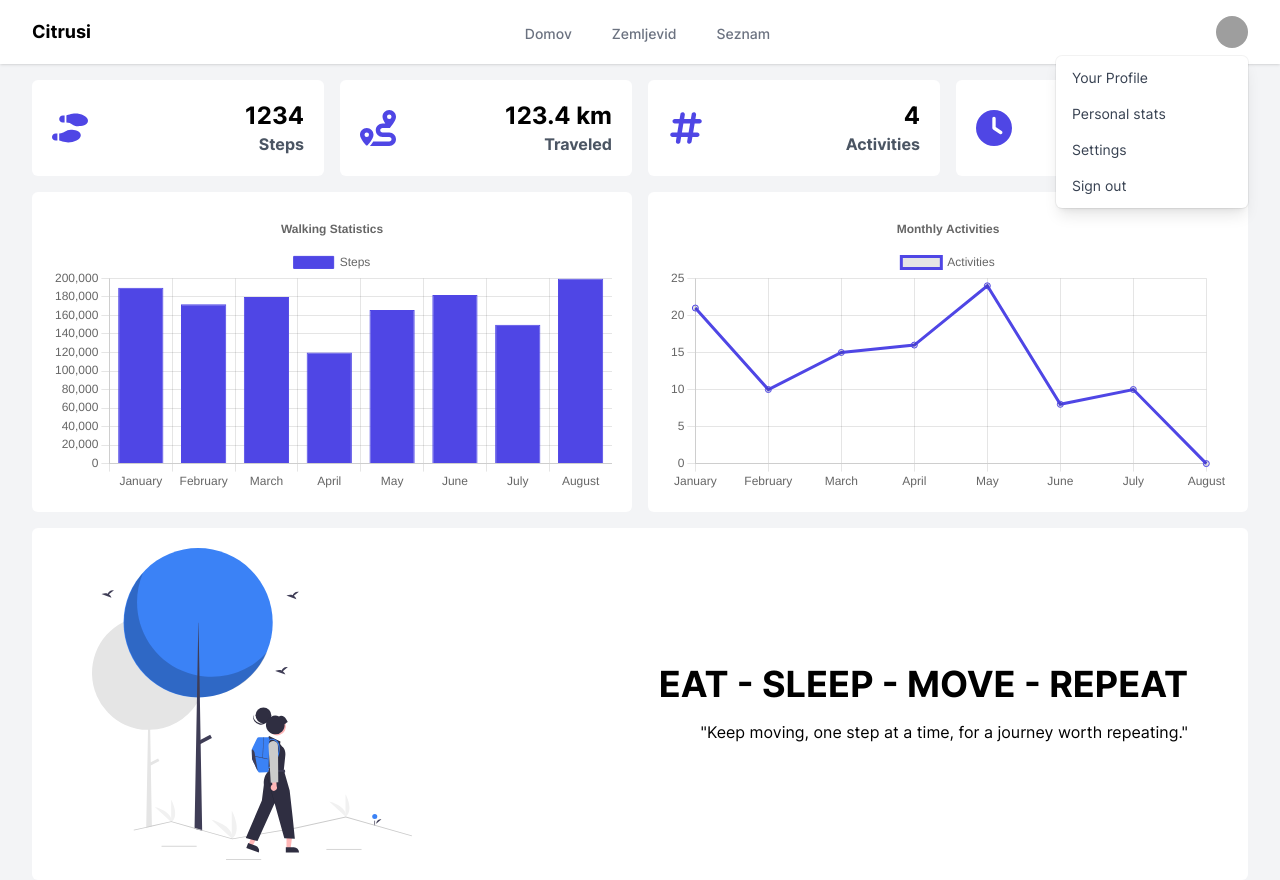
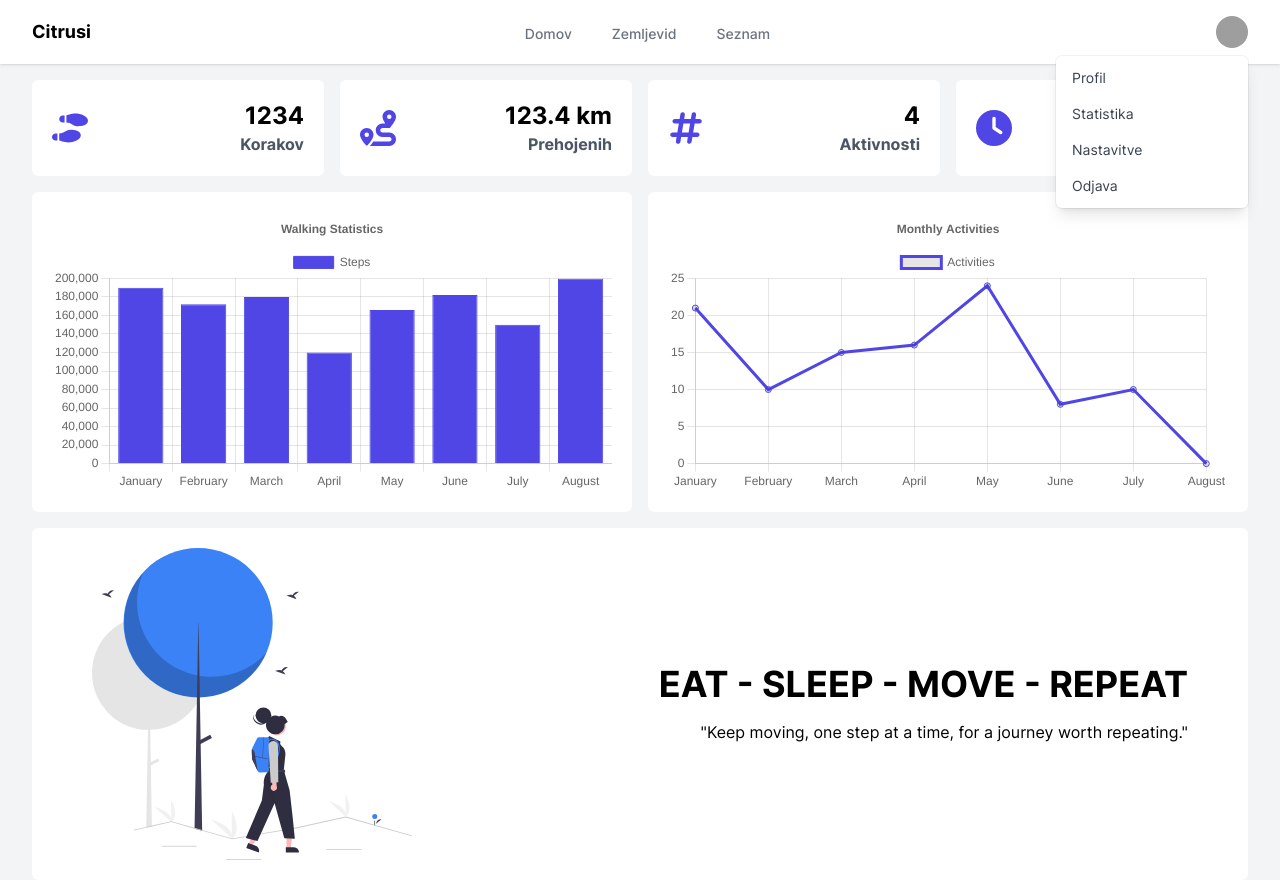
Before and after one commit to zanlah/citrusi_WEB, a React (Vite) app: page /statistics in a window 1280 px wide. Both pictures are taken after a click on the button "Open user menu". Built offline with nearby package versions, Linux system fonts and the light colour scheme; grey boxes are pictures that could not be loaded.

Commit message:
KAN-8 route details

```diff
--- a/src/components/Navbar.tsx
+++ b/src/components/Navbar.tsx
@@ -96,10 +96,10 @@ export default function Navbar() {
                                             <Menu.Item>
                                                 {({ active }) => (
                                                     <a
-                                                        href="#"
+                                                        href="/"
                                                         className={classNames(active ? 'bg-gray-100' : '', 'block px-4 py-2 text-sm text-gray-700')}
                                                     >
-                                                        Your Profile
+                                                        Profil
                                                     </a>
                                                 )}
                                             </Menu.Item>
@@ -109,27 +109,27 @@ export default function Navbar() {
                                                         href="/statistics"
                                                         className={classNames(active ? 'bg-gray-100' : '', 'block px-4 py-2 text-sm text-gray-700')}
                                                     >
-                                                        Personal stats
+                                                        Statistika
                                                     </a>
                                                 )}
                                             </Menu.Item>
                                             <Menu.Item>
                                                 {({ active }) => (
                                                     <a
-                                                        href="#"
+                                                        href="/"
                                                         className={classNames(active ? 'bg-gray-100' : '', 'block px-4 py-2 text-sm text-gray-700')}
                                                     >
-                                                        Settings
+                                                        Nastavitve
                                                     </a>
                                                 )}
                                             </Menu.Item>
                                             <Menu.Item>
                                                 {({ active }) => (
                                                     <a
-                                                        href="#"
+                                                        href="/"
                                                         className={classNames(active ? 'bg-gray-100' : '', 'block px-4 py-2 text-sm text-gray-700')}
                                                     >
-                                                        Sign out
+                                                        Odjava
                                                     </a>
                                                 )}
                                             </Menu.Item>
--- a/src/components/Statistics_layout.tsx
+++ b/src/components/Statistics_layout.tsx
@@ -12,28 +12,28 @@ const Statistics_layout = () => {
                     <FaShoePrints className="text-4xl text-indigo-600" />
                     <div className="text-right">
                         <p className="text-2xl font-bold">1234</p>
-                        <p className="text-gray-600 font-bold">Steps</p>
+                        <p className="text-gray-600 font-bold">Korakov</p>
                     </div>
                 </div>
                 <div className="bg-white rounded-md p-5 flex items-center justify-between">
                     <FaRoute className="text-4xl text-indigo-600" />
                     <div className="text-right">
                         <p className="text-2xl font-bold">123.4 km</p>
-                        <p className="text-gray-600 font-bold">Traveled</p>
+                        <p className="text-gray-600 font-bold">Prehojenih</p>
                     </div>
                 </div>
                 <div className="bg-white rounded-md p-5 flex items-center justify-between">
                     <FaHashtag className="text-4xl text-indigo-600" />
                     <div className="text-right">
                         <p className="text-2xl font-bold">4</p>
-                        <p className="text-gray-600 font-bold">Activities</p>
+                        <p className="text-gray-600 font-bold">Aktivnosti</p>
                     </div>
                 </div>
                 <div className="bg-white rounded-md p-5 flex items-center justify-between">
                     <FaClock className="text-4xl text-indigo-600" />
                     <div className="text-right">
                         <p className="text-2xl font-bold">1h 40min</p>
-                        <p className="text-gray-600 font-bold">Time</p>
+                        <p className="text-gray-600 font-bold">Akvtivnih</p>
                     </div>
                 </div>
             </div>
--- a/src/pages/dashboard/mapPage.tsx
+++ b/src/pages/dashboard/mapPage.tsx
@@ -8,6 +8,7 @@ import {
     SheetContent,
     SheetHeader,
     SheetTitle,
+    SheetDescription,
 } from "@/components/ui/sheet"
 /*
 const AnyReactComponent = ({ text }: any) => <div className="absolute translate-x-1/2 rounded-md h-5 w-5 text-blue bg-red-500">{text}</div>;
@@ -82,6 +83,24 @@ const MapPage = () => {
             })
             .catch(error => console.error('Error fetching routes:', error));
     };
+
+
+    const formatTime = (minutes: number) => {
+        if (minutes >= 60) {
+            const hours = Math.floor(minutes / 60);
+            const remainingMinutes = minutes % 60;
+            return `${hours}h ${remainingMinutes}m`;
+        }
+        return `${minutes}m`;
+    };
+
+    const formatDistance = (distance: number) => {
+        if (distance >= 1000) {
+            return `${(distance / 1000).toFixed(1)} km`;
+        }
+        return `${distance} m`;
+    };
+
     return (
         <div className="min-h-screen">
             <Navbar />
@@ -129,7 +148,22 @@ const MapPage = () => {
                 <SheetContent >
                     <SheetHeader>
                         <SheetTitle>{selectedRoute && selectedRoute.name}</SheetTitle>
+                        <SheetDescription>Podatki o poti</SheetDescription>
                     </SheetHeader>
+                    <div className="grid gap-4 py-4">
+                        <div className="grid grid-cols-4 items-center gap-4">
+                            <div className="text-left">Višinska razlika:</div>
+                            <div className="col-span-3 text-right">{selectedRoute && selectedRoute.cumulativeElevationGain} m</div>
+                        </div>
+                        <div className="grid grid-cols-4 items-center gap-4">
+                            <div className="text-left">Dolžina poti:</div>
+                            <div className="col-span-3 text-right">{selectedRoute && formatDistance(selectedRoute.distance)}</div>
+                        </div>
+                        <div className="grid grid-cols-4 items-center gap-4">
+                            <div className="text-left">Čas:</div>
+                            <div className="col-span-3 text-right">{selectedRoute && formatTime(selectedRoute.durration)}</div>
+                        </div>
+                    </div>
                 </SheetContent>
             </Sheet>
         </div>
```
